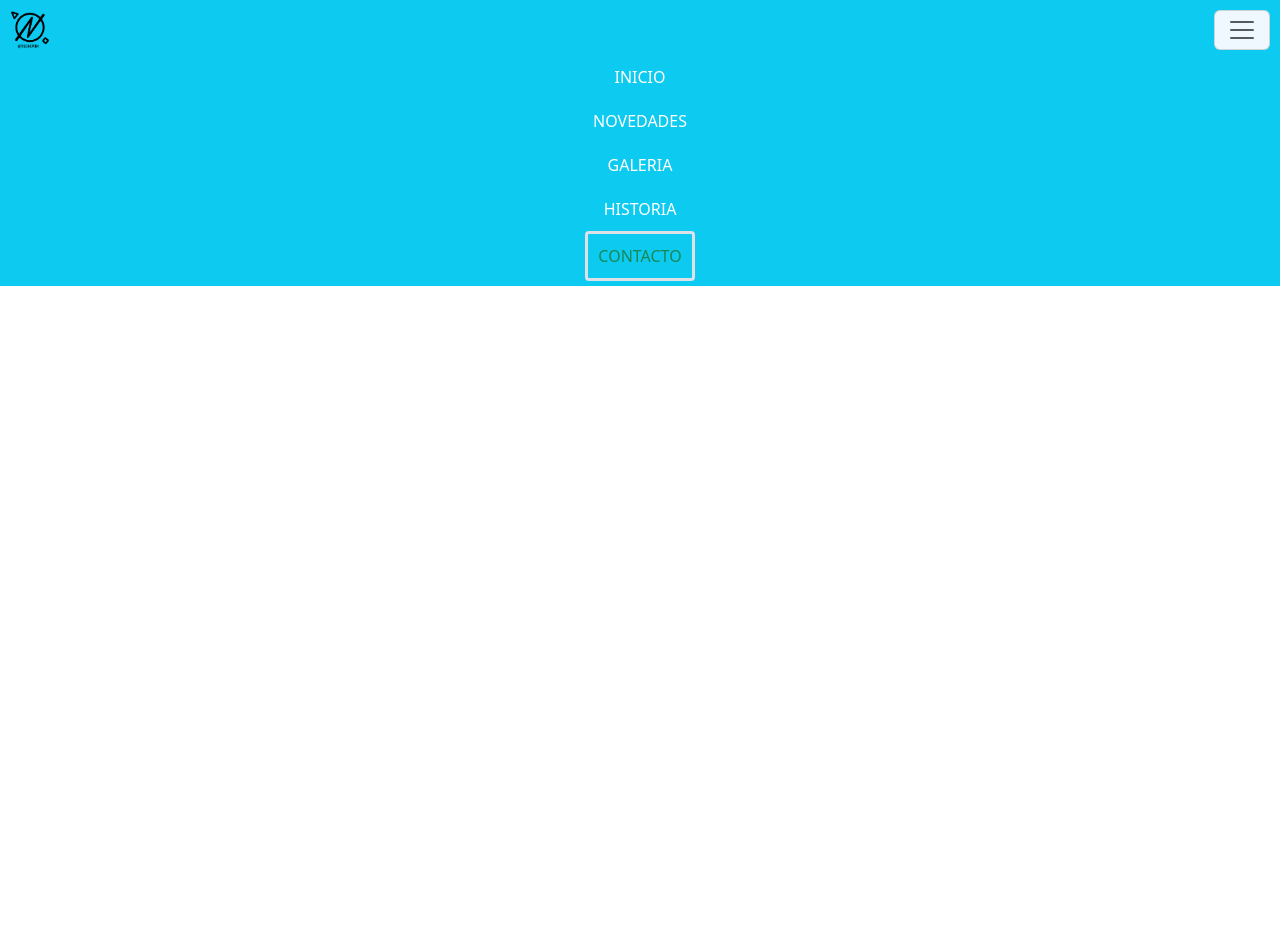
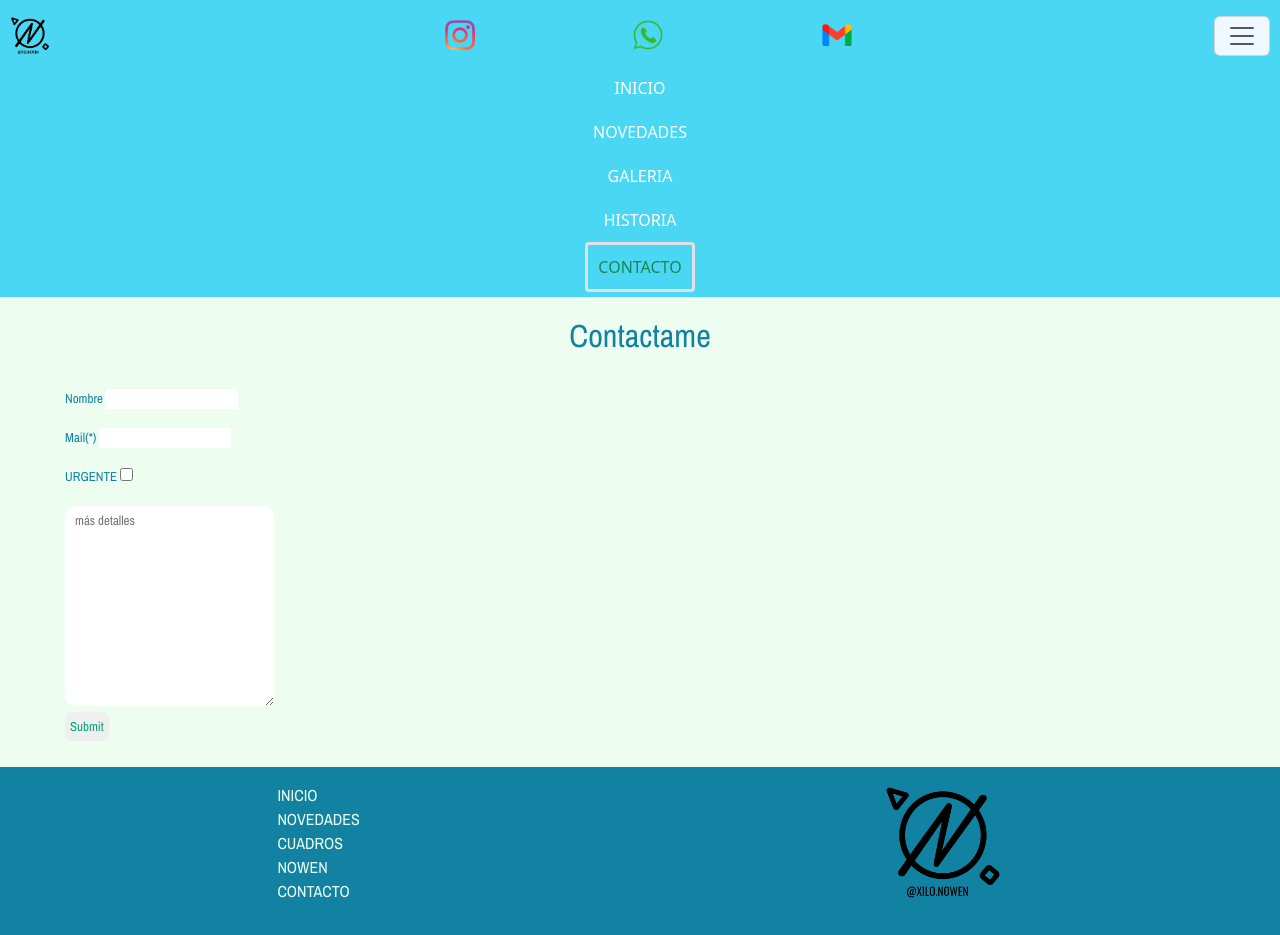
Before and after one commit to AlexSosaDG/nowen, a plain HTML site: page secciones/contacto.html in a window 1280 px wide. Before the commit the page ends 800 px from the top, so only its background shows below. Drawn offline with nearby package versions, Linux system fonts and the light colour scheme.

Commit message:
contacto formulario completado

```diff
--- a/estilos/estilos.css
+++ b/estilos/estilos.css
@@ -140,6 +140,38 @@ padding: 0;
     padding: 8px;
     margin-top: 1000px;
 }
+.from_bc{
+    padding-top: 20px;
+    background-color: #edfdef;
+}
+.from_bc h2{
+    color: #1282A2;
+    text-align: center;
+}
+.formulario{
+    font-family: 'Archivo Narrow', sans-serif;
+    font-size: small;
+    padding: 2em 0 2em 5em;
+    color: #1282A2;
+}
+
+.mensaje{
+    padding: 5px 0 0 10px;
+    border-radius: 10px;
+}
+
+.boton_enviar{
+    font-family: 'Archivo Narrow', sans-serif;
+    font-size: small;
+    padding: 5px;
+    border-radius: 7px;
+    color: #00a878;
+}
+
+.boton_enviar:hover{
+    background-color: #00a878;
+    color: #edfdef;
+}
 
 
 /*destacados
--- a/secciones/contacto.html
+++ b/secciones/contacto.html
@@ -7,14 +7,21 @@
       <meta name="viewport" content="width=device-width, initial-scale=1.0">
       <link href="https://cdn.jsdelivr.net/npm/bootstrap@5.3.1/dist/css/bootstrap.min.css" rel="stylesheet" integrity="sha384-4bw+/aepP/YC94hEpVNVgiZdgIC5+VKNBQNGCHeKRQN+PtmoHDEXuppvnDJzQIu9" crossorigin="anonymous">
       <link rel="stylesheet" href="../estilos/estilos.css">
-        <title>Xilo_Nowen</title>
+        <title>Contacto_Nowen</title>
     </head>
 <body>
-  <header class="bg-info">
+  <header class="bg-info bg-opacity-75 sticky-top">
     <nav class="navbar ">
         <div class="botones-nav container-fluid">
-          <a class="navbar-brand" href="index.html"><img src="../recursos/imagenes/logo xilonowen.png" alt="logo_nowen-png" class="w-25"></a>
-        <button class="navbar-toggler color_boton" type="button" data-bs-toggle="collapse" data-bs-target="#navbarSupportedContent" aria-controls="navbarSupportedContent" aria-expanded="false" aria-label="Toggle navigation">
+          <a class="navbar-brand" href="../index.html"><img src="../recursos/imagenes/logo xilonowen.png" alt="logo_nowen-png" class="w-25"></a>
+          <ul class="links_redes">
+            <li><a href="https://www.instagram.com/xilo.nowen/" target="_blank" title="ir a @Xilo_Nowen"><img src="../recursos/imagenes/iconoinstagram.png" alt="icono instagram"></a></li>
+            <li><a aria-label="Chat on WhatsApp" href="https://wa.me/1121796628" target="_blank" title="enviar mensaje"> <img alt="Chat on WhatsApp" src="../recursos/imagenes/iconowssp.png"> </a></li>
+            <li><a href="mailto:alexsosa2571@gmail.com" target="_blank" title="enviar email">
+                <img src="../recursos/imagenes/iconogmail.png" alt="enviar mail">
+            </a></li>
+        </ul>
+        <button class="navbar-toggler color_boton " type="button" data-bs-toggle="collapse" data-bs-target="#navbarSupportedContent" aria-controls="navbarSupportedContent" aria-expanded="false" aria-label="Toggle navigation">
           <span class="navbar-toggler-icon"></span>
         </button>
         </div>
@@ -39,5 +46,35 @@
           </div>
       </nav>
     </header>
+      <main>
+        <section class="from_bc">
+        <h2>Contactame</h2>
+        <form action="?" method="get" class="formulario">
+            <label>Nombre</label>
+            <input type="text" name="identida" class="recuadro_completar">
+            <br><br>
+            <label>Mail(*)</label>
+            <input type="email" required name="email" class="recuadro_completar">
+            <br><br>
+            <label>URGENTE</label>
+            <input type="checkbox" name="color" value="diurno" class="recuadro_completar">
+            <br><br>
+            <textarea name="text" id="" cols="30" rows="10" placeholder="más detalles" class="recuadro_completar mensaje"></textarea>
+            <br>
+            <input type="submit" class="boton_enviar">
+        </form>
+      </section>
+        </main>
+        <footer>
+          <ul class="link_footer">
+              <li><a href="../index.html">INICIO</a></li>
+              <li><a href="secciones/novedades.html">NOVEDADES</a></li>
+              <li><a href="secciones/cuadros.html">CUADROS</a></li>
+              <li><a href="secciones/nowen.html">NOWEN</a></li>
+              <li><a href="secciones/contacto.html">CONTACTO</a></li>
+          </ul>
+          <img id="logo_footer" src="../recursos/imagenes/logo xilonowen.png" alt="logo nowen">
+      </footer>
+        <script src="https://cdn.jsdelivr.net/npm/bootstrap@5.3.1/dist/js/bootstrap.bundle.min.js" integrity="sha384-HwwvtgBNo3bZJJLYd8oVXjrBZt8cqVSpeBNS5n7C8IVInixGAoxmnlMuBnhbgrkm" crossorigin="anonymous"></script>
 </body>
 </html>
```
Lines whose indentation alone changed are shown as unchanged.
